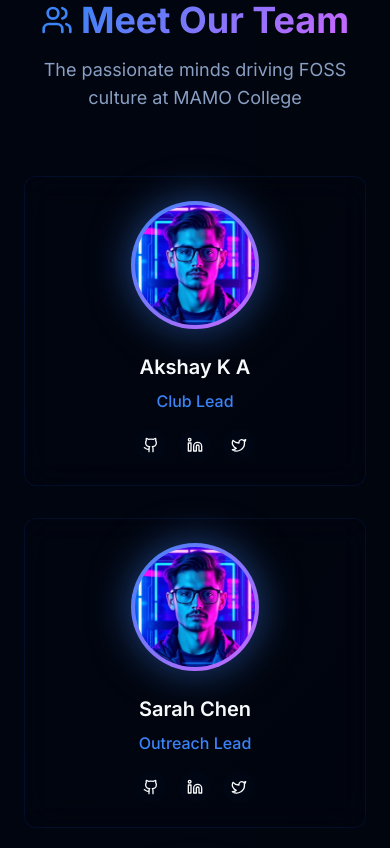
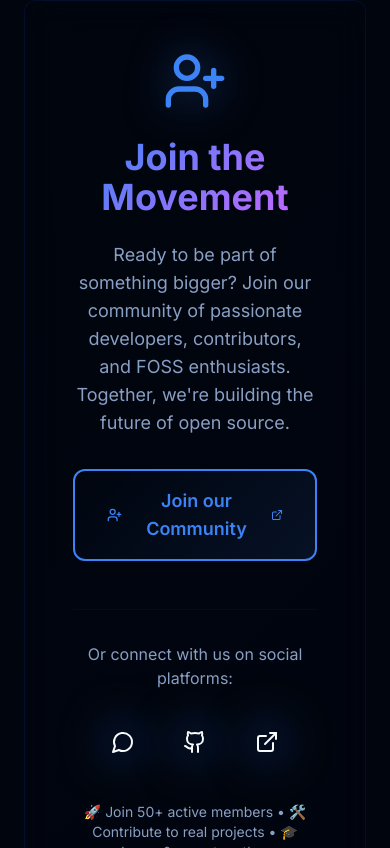
Before and after one commit to akshay-k-a-dev/foss-club-mamoc, a React (Vite) app: page / in a window 390 px wide. Shown: the part 4396-5244 px from the top of the page. Built offline with nearby package versions, Linux system fonts and the light colour scheme.

Commit message:
Refactor: Ensure JSON structure
Re-validates and ensures the code adheres to the provided JSON structure for dynamic data rendering.

```diff
--- /dev/null
+++ b/src/components/Gallery.tsx
@@ -0,0 +1,106 @@
+import { useEffect, useRef, useState } from 'react';
+import { Camera, ZoomIn } from 'lucide-react';
+
+interface GalleryItem {
+  src: string;
+  caption: string;
+}
+
+interface GalleryProps {
+  data: GalleryItem[];
+}
+
+const Gallery = ({ data }: GalleryProps) => {
+  const [isVisible, setIsVisible] = useState(false);
+  const [selectedImage, setSelectedImage] = useState<string | null>(null);
+  const sectionRef = useRef<HTMLElement>(null);
+
+  useEffect(() => {
+    const observer = new IntersectionObserver(
+      ([entry]) => {
+        if (entry.isIntersecting) {
+          setIsVisible(true);
+        }
+      },
+      { threshold: 0.3 }
+    );
+
+    if (sectionRef.current) {
+      observer.observe(sectionRef.current);
+    }
+
+    return () => observer.disconnect();
+  }, []);
+
+  return (
+    <section ref={sectionRef} className="py-20">
+      <div className="container mx-auto px-6">
+        <div className="max-w-6xl mx-auto">
+          <div className="text-center mb-16">
+            <div className={`inline-flex items-center gap-2 mb-4 transition-all duration-1000 transform ${
+              isVisible ? 'translate-y-0 opacity-100' : 'translate-y-10 opacity-0'
+            }`}>
+              <Camera className="w-8 h-8 text-primary" />
+              <h2 className="text-4xl md:text-5xl font-bold text-gradient">
+                Gallery
+              </h2>
+            </div>
+
+            <p className={`text-lg text-muted-foreground transition-all duration-1000 delay-200 transform ${
+              isVisible ? 'translate-y-0 opacity-100' : 'translate-y-10 opacity-0'
+            }`}>
+              Moments from our journey in the FOSS world
+            </p>
+          </div>
+
+          <div className="grid grid-cols-1 md:grid-cols-2 lg:grid-cols-3 gap-6">
+            {data.map((item, index) => (
+              <div
+                key={index}
+                className={`glass-card overflow-hidden hover-lift cursor-pointer group transition-all duration-1000 transform ${
+                  isVisible ? 'translate-y-0 opacity-100' : 'translate-y-10 opacity-0'
+                }`}
+                style={{ transitionDelay: `${(index + 1) * 200}ms` }}
+                onClick={() => setSelectedImage(item.src)}
+              >
+                <div className="relative aspect-video bg-muted/20 overflow-hidden">
+                  {/* Placeholder for image */}
+                  <div className="absolute inset-0 bg-gradient-to-br from-primary/20 to-secondary/20 flex items-center justify-center">
+                    <Camera className="w-12 h-12 text-primary/60" />
+                  </div>
+
+                  {/* Hover overlay */}
+                  <div className="absolute inset-0 bg-primary/20 opacity-0 group-hover:opacity-100 transition-opacity duration-300 flex items-center justify-center">
+                    <ZoomIn className="w-8 h-8 text-white" />
+                  </div>
+                </div>
+
+                <div className="p-4">
+                  <h3 className="text-lg font-semibold text-foreground group-hover:text-primary transition-colors duration-300">
+                    {item.caption}
+                  </h3>
+                </div>
+              </div>
+            ))}
+          </div>
+
+          {/* Modal for image preview */}
+          {selectedImage && (
+            <div
+              className="fixed inset-0 bg-black/80 flex items-center justify-center z-50 p-4"
+              onClick={() => setSelectedImage(null)}
+            >
+              <div className="max-w-4xl max-h-full bg-card rounded-lg overflow-hidden">
+                <div className="aspect-video bg-muted/20 flex items-center justify-center">
+                  <Camera className="w-16 h-16 text-primary/60" />
+                </div>
+              </div>
+            </div>
+          )}
+        </div>
+      </div>
+    </section>
+  );
+};
+
+export default Gallery;
--- /dev/null
+++ b/src/components/JoinForm.tsx
@@ -0,0 +1,112 @@
+import { useEffect, useRef, useState } from 'react';
+import { UserPlus, ExternalLink, MessageCircle, Github } from 'lucide-react';
+
+interface JoinProps {
+  data: {
+    ctaText: string;
+    formLink: string;
+  };
+  socials: Array<{
+    platform: string;
+    url: string;
+  }>;
+}
+
+const JoinForm = ({ data, socials }: JoinProps) => {
+  const [isVisible, setIsVisible] = useState(false);
+  const sectionRef = useRef<HTMLElement>(null);
+
+  useEffect(() => {
+    const observer = new IntersectionObserver(
+      ([entry]) => {
+        if (entry.isIntersecting) {
+          setIsVisible(true);
+        }
+      },
+      { threshold: 0.3 }
+    );
+
+    if (sectionRef.current) {
+      observer.observe(sectionRef.current);
+    }
+
+    return () => observer.disconnect();
+  }, []);
+
+  const getSocialIcon = (platform: string) => {
+    switch (platform.toLowerCase()) {
+      case 'discord':
+        return MessageCircle;
+      case 'github':
+        return Github;
+      default:
+        return ExternalLink;
+    }
+  };
+
+  return (
+    <section ref={sectionRef} className="py-20">
+      <div className="container mx-auto px-6">
+        <div className="max-w-4xl mx-auto text-center">
+          <div className={`transition-all duration-1000 transform ${
+            isVisible ? 'translate-y-0 opacity-100' : 'translate-y-10 opacity-0'
+          }`}>
+            <div className="glass-card p-12 cyber-border">
+              <div className="mb-8">
+                <UserPlus className="w-16 h-16 text-primary mx-auto mb-6 glow-primary" />
+                <h2 className="text-4xl md:text-5xl font-bold text-gradient mb-6">
+                  Join the Movement
+                </h2>
+                <p className="text-lg text-muted-foreground mb-8">
+                  Ready to be part of something bigger? Join our community of passionate developers,
+                  contributors, and FOSS enthusiasts. Together, we're building the future of open source.
+                </p>
+              </div>
+
+              <div className="space-y-6 mb-12">
+                <a
+                  href={data.formLink}
+                  target="_blank"
+                  rel="noopener noreferrer"
+                  className="btn-cyber inline-flex items-center gap-2 text-lg px-8 py-4"
+                >
+                  <UserPlus className="w-5 h-5" />
+                  {data.ctaText}
+                  <ExternalLink className="w-4 h-4" />
+                </a>
+              </div>
+
+              <div className="border-t border-border/30 pt-8">
+                <p className="text-muted-foreground mb-6">
+                  Or connect with us on social platforms:
+                </p>
+                <div className="flex justify-center gap-4">
+                  {socials.map((social, index) => {
+                    const Icon = getSocialIcon(social.platform);
+                    return (
+                      <a
+                        key={index}
+                        href={social.url}
+                        target="_blank"
+                        rel="noopener noreferrer"
+                        className="p-4 bg-muted/20 rounded-full hover:bg-primary/20 hover:text-primary transition-all duration-300 hover:scale-110 glow-primary"
+                      >
+                        <Icon className="w-6 h-6" />
+                      </a>
+                    );
+                  })}
+                </div>
+              </div>
+
+              <div className="mt-8 text-sm text-muted-foreground">
+                <p>🚀 Join 50+ active members • 🛠️ Contribute to real projects • 🎓 Learn & grow together</p>
+              </div>
+            </div>
+          </div>
+        </div>
+      </div>
+    </section>
+  );
+};
+
+export default JoinForm;
--- a/src/pages/Index.tsx
+++ b/src/pages/Index.tsx
@@ -3,7 +3,9 @@ import Hero from '../components/Hero';
 import About from '../components/About';
 import Objectives from '../components/Objectives';
 import Events from '../components/Events';
+import JoinForm from '../components/JoinForm';
 import Team from '../components/Team';
+import Gallery from '../components/Gallery';
 import Partners from '../components/Partners';
 import Footer from '../components/Footer';
 
@@ -38,7 +40,9 @@ const Index = () => {
       <About data={data.about} />
       <Objectives data={data.objectives} />
       <Events data={data.events} />
+      <JoinForm data={data.join} socials={data.socials} />
       <Team data={data.team} />
+      <Gallery data={data.gallery} />
       <Partners data={data.partners} />
       <Footer data={data} />
     </div>
```
